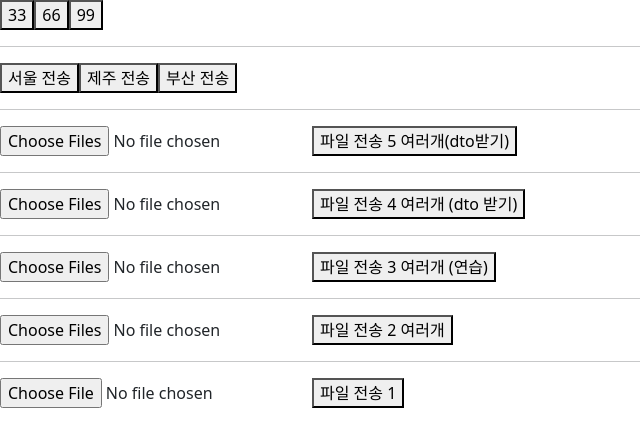
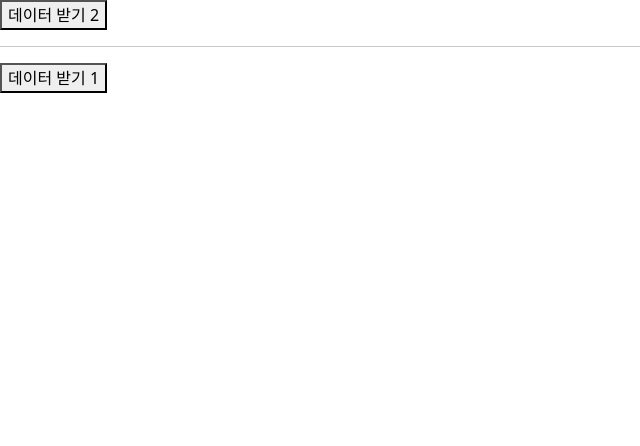
Before and after one commit to yumin359/react, a React (Vite) app: page / in a window 1280 px wide. Shown: the top 446 px of the page, without its empty margins (0-640 px from the left). Built offline with nearby package versions, Linux system fonts and the light colour scheme.

Commit message:
0708 데이터 받기

```diff
--- /dev/null
+++ b/src/App57.jsx
@@ -0,0 +1,28 @@
+import React from "react";
+import axios from "axios";
+
+function App57(props) {
+  function handleButton1Click() {
+    axios.get("/api/main32/sub1").then((res) => {
+      // 바로 실행 X , 응답 받은 후에 실행됨! spring 에서 5초 멈춰서 해봄
+      console.log("응답 받은 후 실행되는 코드");
+      console.log(res.data);
+    });
+  }
+
+  function handleButton2Click() {
+    axios.get("/api/main32/sub2").then((res) => {
+      console.log(res.data);
+    });
+  }
+
+  return (
+    <div>
+      <button onClick={handleButton2Click}>데이터 받기 2</button>
+      <hr />
+      <button onClick={handleButton1Click}>데이터 받기 1</button>
+    </div>
+  );
+}
+
+export default App57;
--- a/src/main.jsx
+++ b/src/main.jsx
@@ -1,10 +1,10 @@
 import { StrictMode } from "react";
 import { createRoot } from "react-dom/client";
 import "bootstrap/dist/css/bootstrap.min.css";
-import App56 from "./App56.jsx";
+import App57 from "./App57.jsx";
 
 createRoot(document.getElementById("root")).render(
   <StrictMode>
-    <App56 />
+    <App57 />
   </StrictMode>,
 );
```
